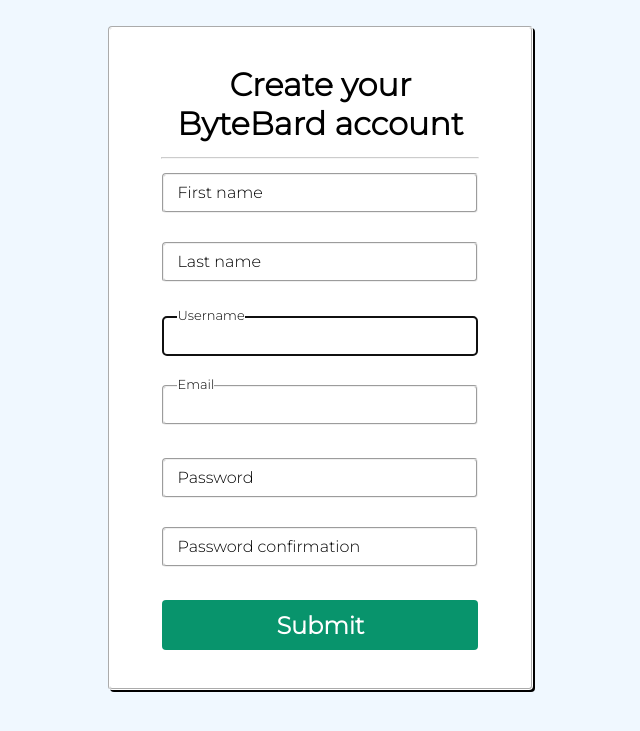
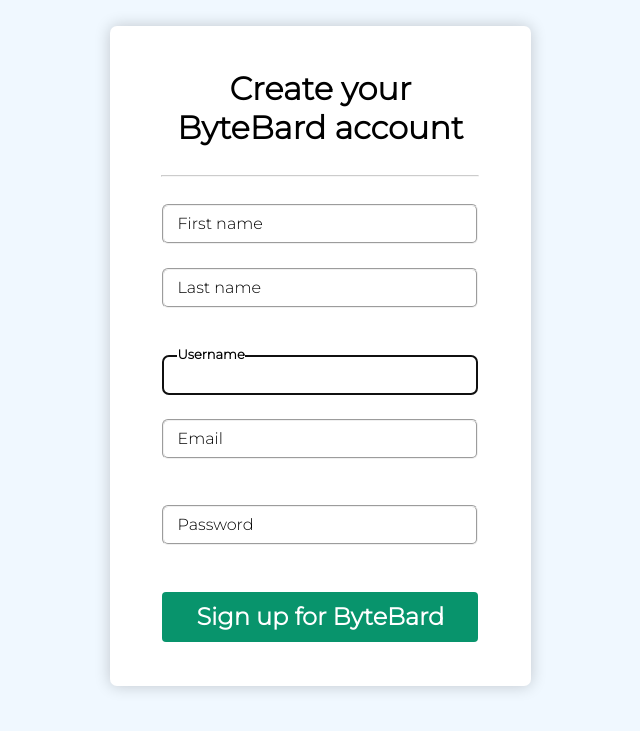
Before and after one commit to Tango0o0o/ByteBard, a Django app: page /register/ in a window 1280 px wide. Shown: the part 55-786 px from the top of the page, without its empty margins (294-934 px from the left). Run offline with Django 4.2, Linux system fonts and the light colour scheme.

Commit message:
Polished the form even more, removed password confirmation, added more comments to css

```diff
--- a/Main/forms.py
+++ b/Main/forms.py
@@ -16,8 +16,8 @@
         self.fields["last_name"].label = "Last name"
 
         for field in self.fields:
-            self.fields[field].widget.attrs.update({"class" : "form-input", "id" : f"{field}"}) # adding the class "form-input" to every field, to allow CSS changes to be made. Also added placeholder text for the input box
+            self.fields[field].widget.attrs.update({"class" : "form-input", "id" : f"{field}", "required" : True}) # adding the class "form-input" to every field, to allow CSS changes to be made. Also added placeholder text for the input box
 
     class Meta:
         model = User
-        fields = ['username', 'email', 'password1', "password2", "first_name", "last_name"] # Adding the fields
+        fields = ['username', 'email', 'password1', "first_name", "last_name"] # Adding the fields
--- a/Main/static/CSS/register.css
+++ b/Main/static/CSS/register.css
@@ -4,60 +4,6 @@
     width: 75%; /* Default width */
     display: block; /* So each item has its full width to play with */
 }
-
-.form-group {
-    display: flex;
-    flex-direction: column;
-    row-gap: 10px; /* For each group, have smaller spacing */
-}
-
-.input-label{
-    position: relative;
-    left: 15px;
-    bottom: 30px;
-    pointer-events: none;
-}
-
-/* rgb(236, 246, 255) for matching alice blue*/
-.form-input{
-    display: block;
-    border-style: groove; /* looks normal but different idk */
-    border-color: #f0f0f0; /*gray*/
-    border-radius: 4px;
-    height: 40px;
-    font-size: medium; /* Fills it not too much but big enough to read */
-    padding-left: 15px;
-    box-sizing: border-box; /* So it stays the same size even with padding */
-    width: 100%;
-}
-
-.form-input:focus + label{
-    animation: moveAnimation 0.3s forwards;
-}
-
-.input-group .form-input:valid + label {
-        animation: moveAnimation 0s forwards;
-
-}
-
-@keyframes moveAnimation {
-
-    0% {
-        bottom: 30px;
-    }
-
-
-    50% {
-        background-color: white;
-    }
-
-    100% {
-        background-color: white;
-      bottom: 51px;
-      font-size: small;
-    }
-  } /* learn allat shit */
-
 
 .submit-btn{ /* Styled in base.css */
     height: 50px;
@@ -85,17 +31,68 @@
     padding-top: 30px;
     padding-bottom: 30px;
 
-    /* Nice thin looking border */
-    border-color: white;
-    border-radius: 4px;
-    border-width: 2px;
-    border-style: groove;
+    border-radius: 7px;
 
-    box-shadow: 2px 2px;
+    box-shadow: 0px 0px 1rem rgba(0 0 0 / 0.2); /* "0px 0px" sets the shadow directly behind the element, "1rem" sets the "radius" (size) of the shadow behind it last bit is the colour and transparency*/
 
 }
 
+.form-group { /* Arranging each group of inputs */
+    display: flex;
+    flex-direction: column;
+    row-gap: 5px; /* For each group, have smaller spacing */
+}
+
+.input-label{ /* Setting it inside the input box */
+    position: relative;
+    left: 15px;
+    bottom: 30px;
+    pointer-events: none;
+}
+
+/* rgb(236, 246, 255) for matching alice blue*/
+.form-input{
+    display: block;
+
+    border-color: #f0f0f0; /*gray*/
+    border-radius: 6px;
+    border-style: groove;
+
+    height: 40px;
+    font-size: medium; /* Fills it not too much but big enough to read */
+    padding-left: 15px;
+    box-sizing: border-box; /* So it stays the same size even with padding */
+    width: 100%;
+}
+
+.form-input:focus + label{ /* Playing the animation floating label to move the label from its placeholder position to label */
+    animation: floating-label 0.3s forwards;
+}
+
+.input-group .form-input:valid + label { /* If the constraints set in the htmt (required) is valid (true) then apply this. */
+    animation: floating-label 0s forwards;
+}
 
 h1 {
     text-align: center;
 }
+
+@keyframes floating-label { /* This is the floating label animation */
+
+    0% {
+        bottom: 30px; /* Start at its default position */
+    }
+
+
+    50% { /* Halfway through turn background white and bold */
+        font-weight: bold;
+        background-color: white;
+    }
+
+    100% { /* Eventually edn the transition at this */
+        background-color: white;
+        bottom: 51px;
+        font-size: small;
+        font-weight: bolder;
+    }
+}
--- a/Main/templates/registration/Register.html
+++ b/Main/templates/registration/Register.html
@@ -47,20 +47,15 @@
     </div>
 
 
-    <div class="form-group">
 
-        <div class="input-group">
-            {{form.password1}}
-            <label for="password1" class="input-label">Password</label>
-        </div>
-
-        <div class="input-group">
-            {{form.password2}}
-            <label for="password2" class="input-label">Password confirmation</label>
-        </div>
+    <div class="input-group">
+        {{form.password1}}
+        <label for="password1" class="input-label">Password</label>
     </div>
 
-    <input type="submit" name="create-user" class="submit-btn">
+
+    <button class="submit-btn" type="submit">Sign up for ByteBard</button>
+
 </form>
 
 {% endblock %}
```
Also changed, not shown: 1 other file.
